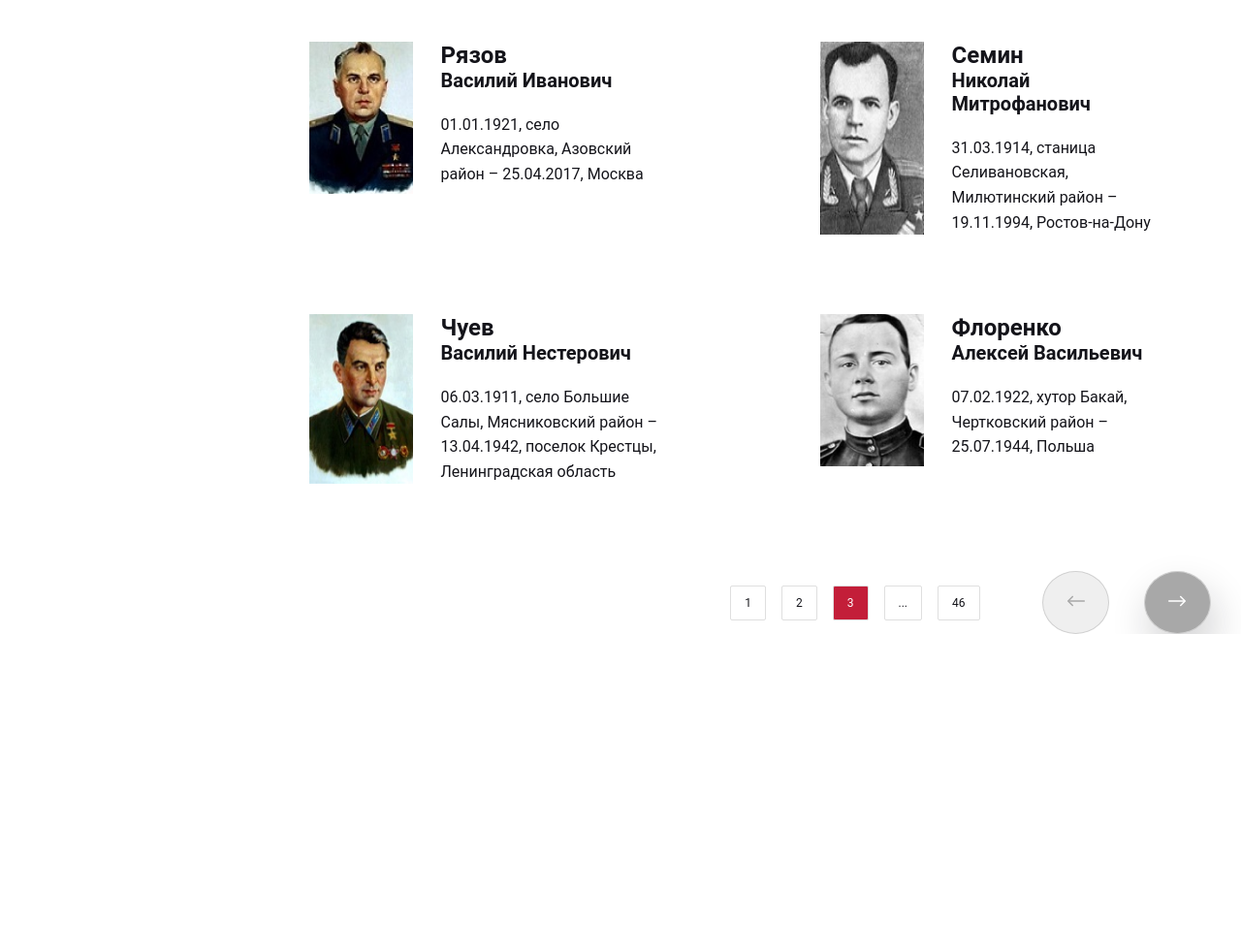
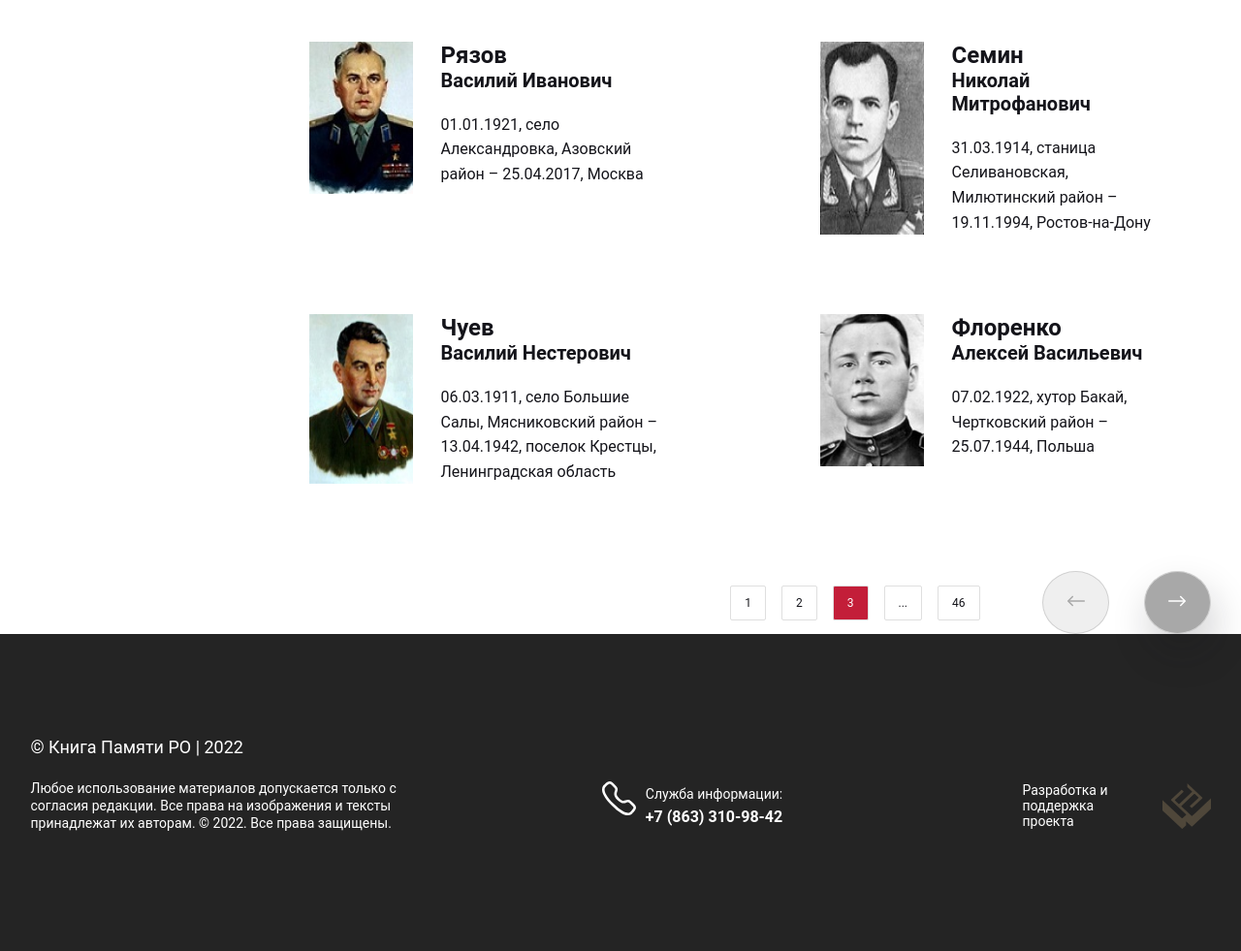
Before and after one commit to XXXVikAAvXXX/-memory_book, a plain HTML site: page don-heroes.html in a window 1280 px wide. Shown: the part 1375-2356 px from the top of the page at 97% size. Before the commit the page ends 2029 px from the top, so only its background shows below. Drawn offline with Linux system fonts and the light colour scheme.

Commit message:
Добавление footer

```diff
--- a/don-heroes.html
+++ b/don-heroes.html
@@ -306,5 +306,25 @@
             </div>
         </section>
     </main>
+    <footer class="footer">
+        <div class="container">
+            <h2 class="footer__title">© Книга Памяти РО |  2022</h2>
+            <div class="footer__wrapper">
+                <p class="footer__security-rights">
+                    Любое использование материалов допускается только с согласия редакции.
+                    Все права на изображения и тексты принадлежат их авторам. © 2022. Все права защищены.
+                </p>
+                <div class="footer__tel-info">
+                    <img class="footer__tel-info--img" src="icons/phone-info.svg" alt="Иконка телефона">
+                    <h3 class="footer__tel-info--title">Служба информации:</h3>
+                    <a class="footer__tel-info--phone" href="tel:+78633109842">+7 (863) 310-98-42</a>
+                </div>
+                <a href="#" class="footer__copyright">
+                    <h3 class="footer__copyright--title">Разработка и поддержка проекта</h3>
+                    <img class="footer__copyright--img" src="icons/copyright__icon.svg" alt="Иконка разработчика">
+                </a>
+            </div>
+        </div>
+    </footer>
 </body>
 </html>
```
